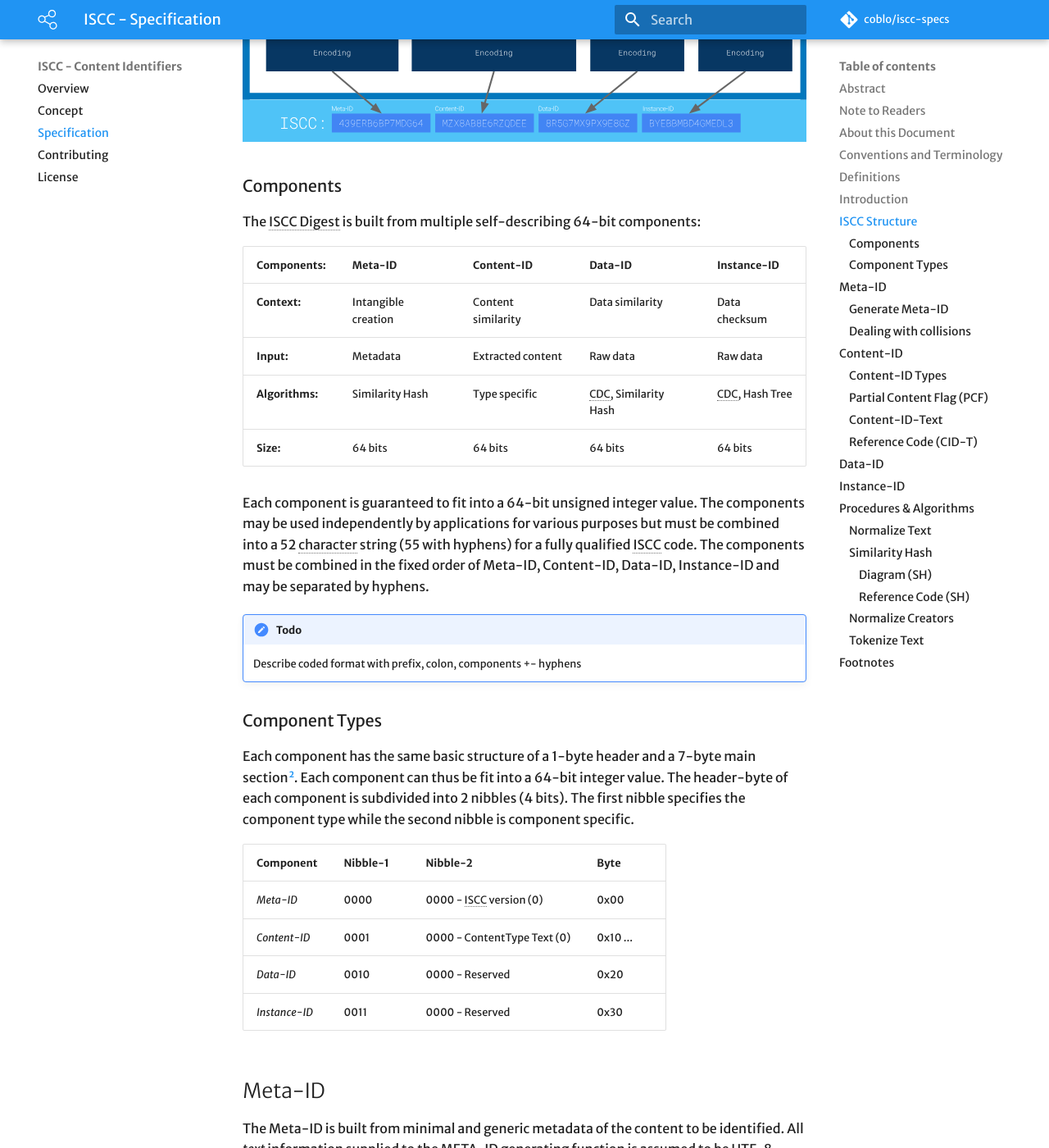
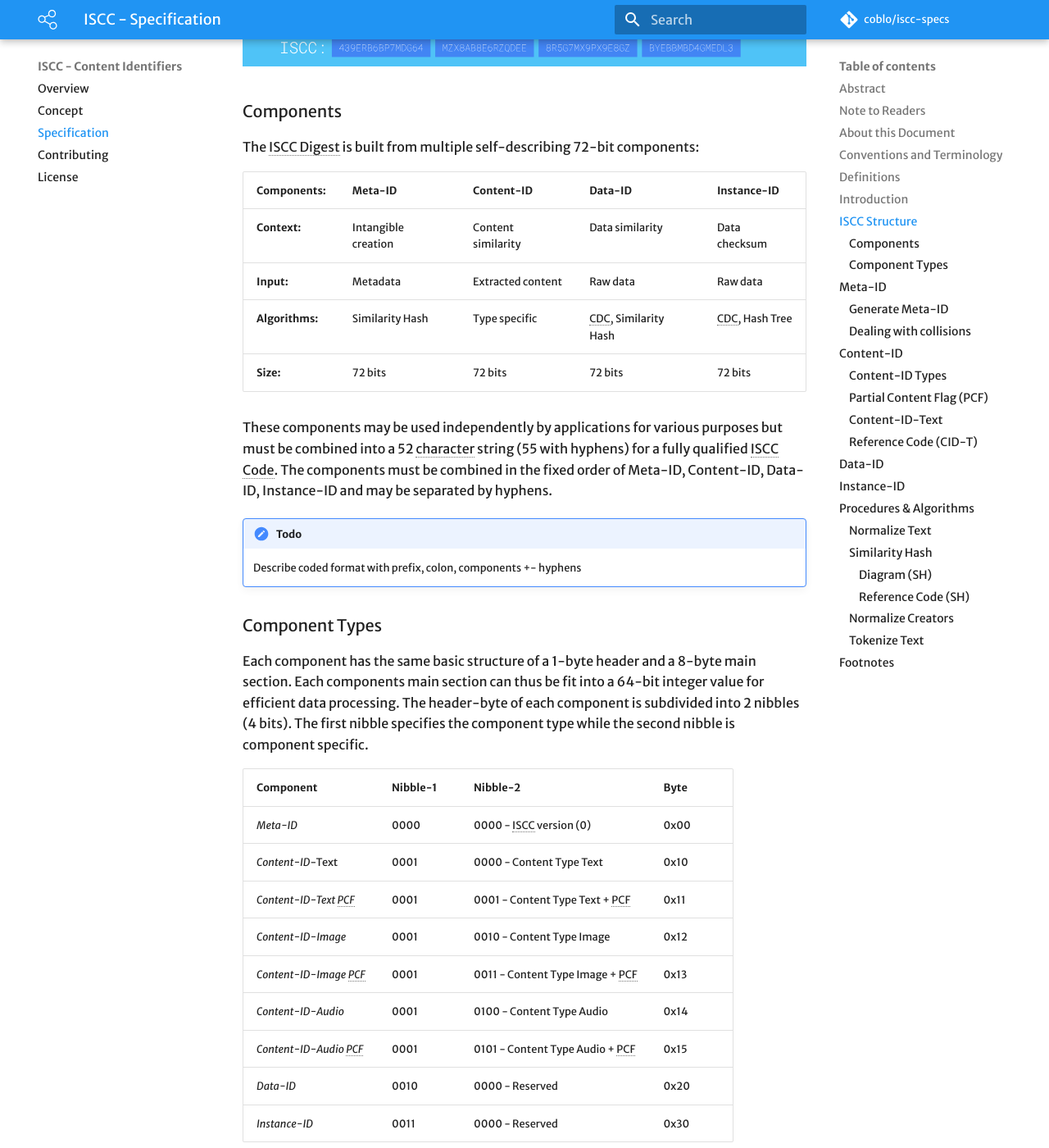
Before and after one commit to iscc/iscc-specs, an MkDocs documentation site: the page built from docs/specification.md, in a window 1280 px wide and 1400 px high, scrolled down 2760 px. Shown: the whole window at 82% size. Built offline with MkDocs 1.6.1 and Material for MkDocs 9.7.7, drawn with Linux system fonts in a browser that asks for light colours; comment, search, counter and statistics services are not loaded; old or Windows-style settings are respelled for this version of MkDocs; some of the changed text lies outside the part shown.

Commit message:
Flesh out component types

```diff
--- a/docs/specification.md
+++ b/docs/specification.md
@@ -10,7 +10,7 @@ authors: Titusz Pan
 
 ## Abstract
 
-The **International Standard Content Code** (ISCC), is an open and decentralized digital media identifier. An ISCC can be created from digital content and its basic metadata by anybody who follows the procedures of the ISCC specification or by using open source software that supports ISCC creation conforming to the ISCC specification.
+The **International Standard Content Code (ISCC)**, is an open and decentralized digital media identifier. An ISCC can be created from digital content and its basic metadata by anybody who follows the procedures of the ISCC specification or by using open source software that supports ISCC creation conforming to the ISCC specification.
 
 ## Note to Readers
 
@@ -22,7 +22,7 @@ Public discussion and contributions are welcome.
 
 ## About this Document
 
-This document proposes an open and vendor neutral ISCC standard and describes the technical procedures to create and manage ISCC identifiers. It is produced by the [Content Blockchain Project](https://content-blockchain.org) and it aimed to become the definitive guide to the ISCC standard for technical implementors. The content is determined by its authors in an open consensus process.
+This document proposes an open and vendor neutral ISCC standard and describes the technical procedures to create and manage ISCC identifiers. The document is initially produced by the [Content Blockchain Project](https://content-blockchain.org) that received funding from the [Google Digital News Initiative (DNI)](https://digitalnewsinitiative.com/dni-projects/content-blockchain-project/). The content of this document is determined by its authors in an open and public consensus process.
 
 ## Conventions and Terminology
 
@@ -46,13 +46,10 @@ ISCC
 :	International Standard Content Code
 
 ISCC Code
-:	The printable base32 encoded representation of an ISCC
+:	The printable text encoded representation of an ISCC
 
 ISCC Digest
 :	The raw binary data of an ISCC
-
-ISCC ID
-:	The integer representation of an ISCC
 
 ## Introduction
 
@@ -60,13 +57,13 @@ An ISCC permanently identifies the content of a given digital media object at mu
 
 ## ISCC Structure
 
-The ISCC Digest is a fixed size sequence of 32 bytes (256 bits) assembled from multiple sub-components. The printable ISCC Code is an [RFC 4648](https://tools.ietf.org/html/rfc4648#section-6) base32[^base32] encoded string representation of an ISCC Digest. This is a high-level overview of the ISCC creation process:
+The ISCC Digest is a fixed size sequence of 36 bytes (288 bits) assembled from multiple sub-components. The printable ISCC Code is a 52 character encoded string representation of an ISCC Digest. This is a high-level overview of the ISCC creation process:
 
 ![iscc-creation-process](images/iscc-creation-process.svg)
 
 ### Components
 
-The ISCC Digest is built from multiple self-describing 64-bit components:
+The ISCC Digest is built from multiple self-describing 72-bit components:
 
 
 | Components:     | Meta-ID             | Content-ID         | Data-ID              | Instance-ID    |
@@ -74,23 +71,28 @@ The ISCC Digest is built from multiple self-describing 64-bit components:
 | **Context:**    | Intangible creation | Content similarity | Data similarity      | Data checksum  |
 | **Input:**      | Metadata            | Extracted  content | Raw data             | Raw data       |
 | **Algorithms:** | Similarity Hash     | Type specific      | CDC, Similarity Hash | CDC, Hash Tree |
-| **Size:**       | 64 bits             | 64 bits            | 64 bits              | 64 bits        |
+| **Size:**       | 72 bits             | 72 bits            | 72 bits              | 72 bits        |
 
-Each component is guaranteed to fit into a 64-bit unsigned integer value. The components may be used independently by applications for various purposes but must be combined into a 52 character string (55 with hyphens) for a fully qualified ISCC code. The components must be combined in the fixed order of Meta-ID, Content-ID, Data-ID, Instance-ID and may be separated by hyphens.
+These components may be used independently by applications for various purposes but must be combined into a 52 character string (55 with hyphens) for a fully qualified ISCC Code. The components must be combined in the fixed order of Meta-ID, Content-ID, Data-ID, Instance-ID and may be separated by hyphens.
 
 !!! todo
 
     Describe coded format with prefix, colon, components +- hyphens
 ### Component Types
 
-Each component has the same basic structure of a 1-byte header and a 7-byte main section[^component-length]. Each component can thus be fit into a 64-bit integer value. The header-byte of each component is subdivided into 2 nibbles (4 bits). The first nibble specifies the component type while the second nibble is component specific.
+Each component has the same basic structure of a 1-byte header and a 8-byte main section. Each components main section can thus be fit into a 64-bit integer value for efficient data processing. The header-byte of each component is subdivided into 2 nibbles (4 bits). The first nibble specifies the component type while the second nibble is component specific.
 
-| Component     | Nibble-1 | Nibble-2                    | Byte     |
-| :------------ | :------- | :-------------------------- | :------- |
-| *Meta-ID*     | 0000     | 0000 - ISCC version (0)     | 0x00     |
-| *Content-ID*  | 0001     | 0000 - ContentType Text (0) | 0x10 ... |
-| *Data-ID*     | 0010     | 0000 - Reserved             | 0x20     |
-| *Instance-ID* | 0011     | 0000 - Reserved             | 0x30     |
+| Component              | Nibble-1 | Nibble-2                        | Byte |
+| :--------------------- | :------- | :------------------------------ | :--- |
+| *Meta-ID*              | 0000     | 0000 - ISCC version (0)         | 0x00 |
+| *Content-ID*-Text      | 0001     | 0000 - Content Type Text        | 0x10 |
+| *Content-ID-Text PCF*  | 0001     | 0001 - Content Type Text  + PCF | 0x11 |
+| *Content-ID-Image*     | 0001     | 0010 - Content Type Image       | 0x12 |
+| *Content-ID-Image PCF* | 0001     | 0011 - Content Type Image + PCF | 0x13 |
+| *Content-ID-Audio*     | 0001     | 0100 - Content Type Audio       | 0x14 |
+| *Content-ID-Audio PCF* | 0001     | 0101 - Content Type Audio + PCF | 0x15 |
+| *Data-ID*              | 0010     | 0000 - Reserved                 | 0x20 |
+| *Instance-ID*          | 0011     | 0000 - Reserved                 | 0x30 |
 
 ## Meta-ID
 
```
Also changed, not shown: 1 other file.
